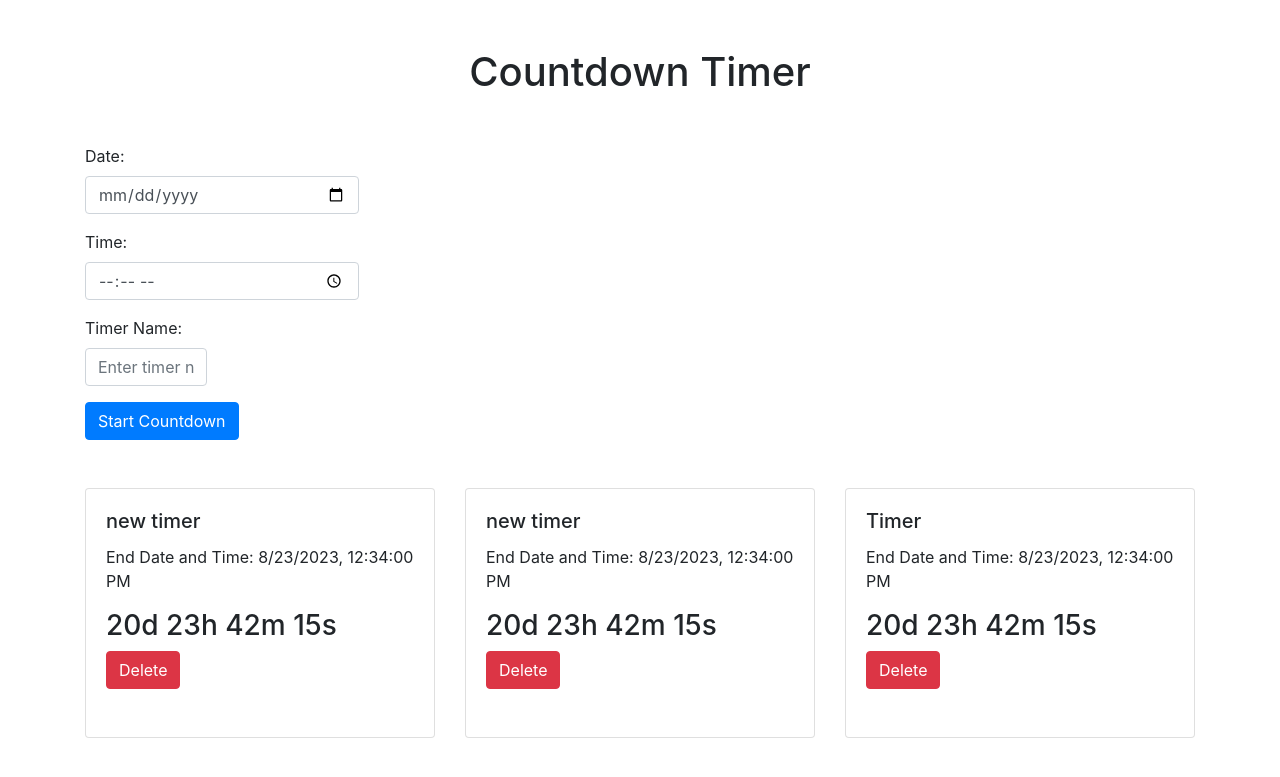
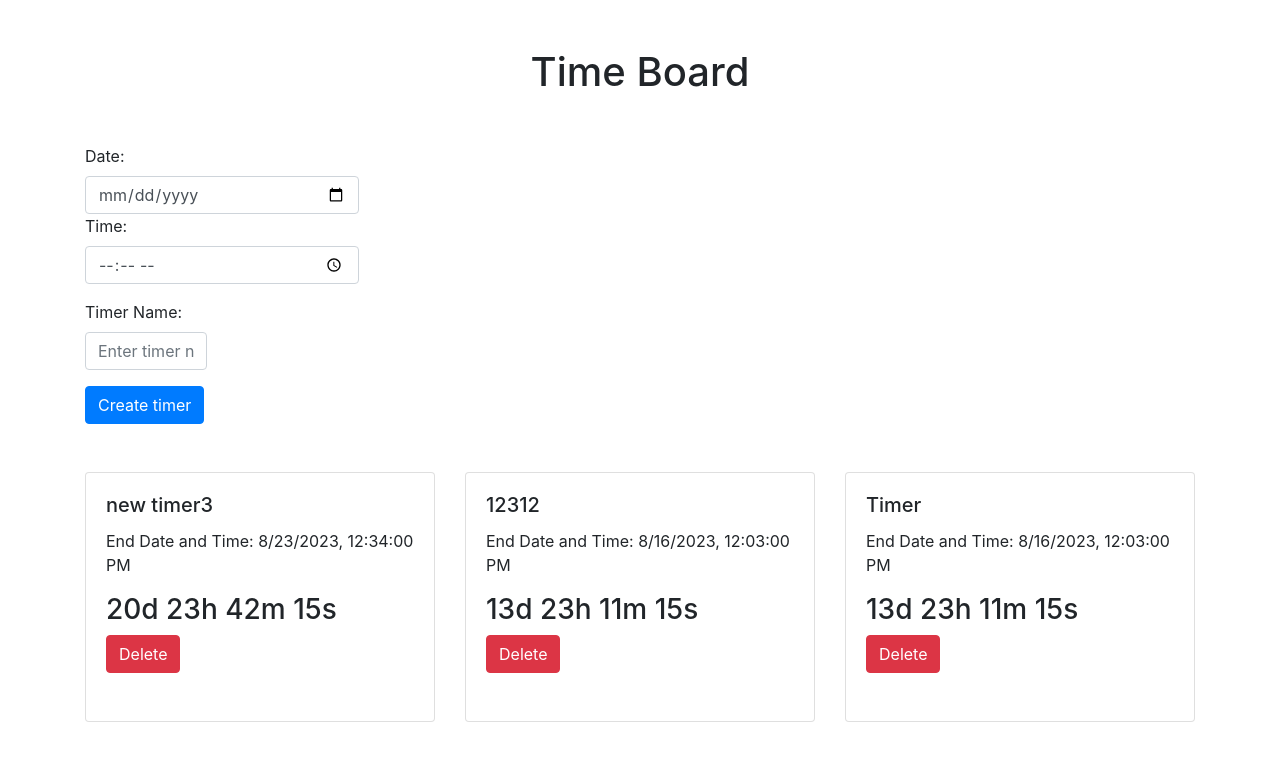
Before and after one commit to raven703/timeboard, a Flask app: page / in a window 1280 px wide. Shown: the top 777 px of the page. Run offline with Flask 3, Linux system fonts and the light colour scheme; some libraries are stand-ins or nearby versions.

Commit message:
Initial release 1.01

```diff
--- a/templates/index.html
+++ b/templates/index.html
@@ -16,17 +16,20 @@
 </head>
 <body>
 <div class="container mt-5">
-    <h1 class="text-center">Countdown Timer</h1>
+    <h1 class="text-center">Time Board</h1>
     <div class="countdown-container mt-5">
         <form id="countdown_form">
             <div class="form-group">
                 <label for="countdown_date">Date:</label>
                 <input type="date" class="form-control" id="countdown_date" name="countdown_date" required>
-            </div>
+
             <div class="form-group">
                 <label for="countdown_time">Time:</label>
                 <input type="time" class="form-control" id="countdown_time" name="countdown_time" required>
             </div>
+
+            </div>
+
 
 <div class="row">
     <div class="col-md-6">
@@ -38,7 +41,7 @@
 </div>
 
 
-            <button type="submit" class="btn btn-primary">Start Countdown</button>
+            <button type="submit" class="btn btn-primary">Create timer</button>
         </form>
     </div>
 
--- a/timers.json
+++ b/timers.json
@@ -1 +1 @@
-[{"name": "new timer", "countdownDate": "2023-08-23 12:34", "timerElement": {}, "countdownInterval": 169}, {"name": "new timer", "countdownDate": "2023-08-23 12:34", "timerElement": {}, "countdownInterval": 170}, {"name": "Timer", "countdownDate": "2023-08-23 12:34", "timerElement": {}, "countdownInterval": 171}]
+[{"countdownDate": "2023-08-23 12:34", "countdownInterval": 70, "name": "new timer3", "timerElement": {}}, {"name": "12312", "countdownDate": "2023-08-16 12:03", "timerElement": {}, "countdownInterval": 71}, {"name": "Timer", "countdownDate": "2023-08-16 12:03", "timerElement": {}, "countdownInterval": 72}]
```
